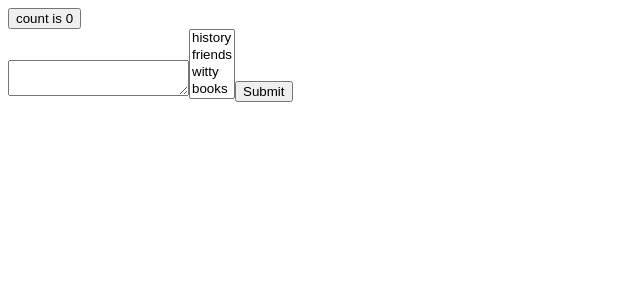
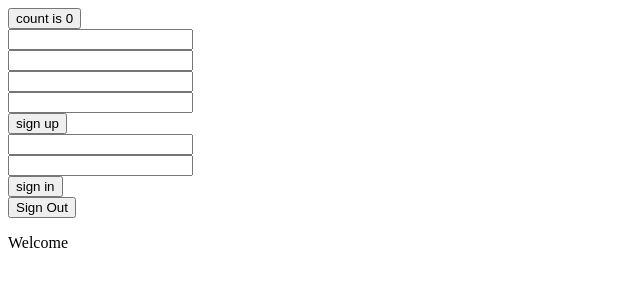
Before and after one commit to ekateryna-rodina/wordbook, a React (Create React App) app in the folder client/: page / in a window 1280 px wide. Shown: the top 300 px of the page, without its empty margins (0-640 px from the left). Built offline with nearby package versions, Linux system fonts and the light colour scheme; no server answers.

Commit message:
login functionality

```diff
--- a/client/package.json
+++ b/client/package.json
@@ -3,6 +3,7 @@
   "version": "0.1.0",
   "private": true,
   "dependencies": {
+    "@hookform/resolvers": "^2.8.3",
     "@reduxjs/toolkit": "^1.6.2",
     "@testing-library/jest-dom": "^5.11.4",
     "@testing-library/react": "^11.1.0",
@@ -14,10 +15,12 @@
     "@types/react-redux": "^7.1.20",
     "react": "^17.0.2",
     "react-dom": "^17.0.2",
+    "react-hook-form": "^7.20.2",
     "react-redux": "^7.2.6",
     "react-scripts": "4.0.3",
     "typescript": "^4.1.2",
-    "web-vitals": "^1.0.1"
+    "web-vitals": "^1.0.1",
+    "zod": "^3.11.6"
   },
   "scripts": {
     "start": "react-scripts start",
--- a/client/src/App.tsx
+++ b/client/src/App.tsx
@@ -1,6 +1,8 @@
 import React from 'react';
 import { useAppDispatch, useAppSelector } from './app/hooks';
-import { CreateRecord } from './components/CreateRecord';
+import { SignIn } from './components/SignIn';
+import { SignUp } from './components/SignUp';
+import { UserActions } from './components/UserActions';
 import { amountAdded, incremented } from './features/counter/counter-slice';
 
 function App() {
@@ -16,7 +18,10 @@ function App() {
   return (
     <div className="App">
       <button onClick={() => handleClickWithArgs(3)}>count is {count}</button>
-      <CreateRecord />
+      <SignUp />
+      <SignIn />
+      <UserActions />
+      {/* <CreateRecord /> */}
     </div>
   );
 }
--- a/client/src/components/SignIn/SignIn.tsx
+++ b/client/src/components/SignIn/SignIn.tsx
@@ -1,33 +1,44 @@
-import React, { useEffect, useState } from 'react';
+import { zodResolver } from '@hookform/resolvers/zod';
+import React, { useEffect } from 'react';
+import { useForm } from 'react-hook-form';
+import { object, string, TypeOf } from 'zod';
 import { useCreateSessionMutation } from '../../services/api';
 
+export const createSessionSchema = object({
+  email: string().nonempty({ message: 'Email is required' }),
+  password: string().nonempty({ message: 'Password is required' }),
+});
+
+export type CreateSessionSchema = TypeOf<typeof createSessionSchema>;
 const SignIn = () => {
-  const [email, setEmail] = useState<string>('');
-  const [password, setPassword] = useState<string>('');
+  const {
+    register,
+    formState: { errors },
+    handleSubmit,
+  } = useForm<CreateSessionSchema>({
+    resolver: zodResolver(createSessionSchema),
+  });
   const [signIn, { isLoading, data, error }] = useCreateSessionMutation();
-  const signInHandler = (e: React.FormEvent<HTMLFormElement>) => {
-    e.preventDefault();
-    signIn({ email, password });
+
+  const signInHandler = (values: CreateSessionSchema) => {
+    signIn(values);
   };
   useEffect(() => {
     console.log(isLoading, data, error);
   }, [data, error, isLoading]);
   return (
-    <form onSubmit={signInHandler}>
-      <input
-        type="email"
-        id="email"
-        value={email}
-        onChange={(e) => setEmail(e.target.value)}
-      />
-      <label htmlFor="email"></label>
-      <input
-        type="password"
-        id="password"
-        value={password}
-        onChange={(e) => setPassword(e.target.value)}
-      />
-      <label htmlFor="password"></label>
+    <form onSubmit={handleSubmit(signInHandler)}>
+      <span>{(error as any)?.message}</span>
+      <div className="form-item">
+        <label htmlFor="email"></label>
+        <input {...register('email')} type="email" id="email" />
+        <span>{errors.email?.message}</span>
+      </div>
+      <div className="form-item">
+        <label htmlFor="password"></label>
+        <input {...register('password')} type="password" id="password" />
+        <span>{errors.password?.message}</span>
+      </div>
       <input type="submit" value="sign in"></input>
     </form>
   );
--- a/client/src/components/SignUp/SignUp.tsx
+++ b/client/src/components/SignUp/SignUp.tsx
@@ -1,49 +1,70 @@
-import React, { useEffect, useState } from 'react';
+import { zodResolver } from '@hookform/resolvers/zod';
+import React from 'react';
+import { useForm } from 'react-hook-form';
+import { object, string, TypeOf } from 'zod';
 import { useCreateUserMutation } from '../../services/api';
 
+export const createUserSchema = object({
+  name: string().nonempty({ message: 'Name is required' }),
+  password: string()
+    .nonempty({ message: 'Password is required' })
+    .min(6, 'Pasword must be minimum 6 characters'),
+  passwordConfirmation: string().nonempty({
+    message: 'Password confirmation is required',
+  }),
+  email: string()
+    .nonempty({
+      message: 'Email is required',
+    })
+    .email('Email has a wrong format'),
+}).refine((data) => data.password === data.passwordConfirmation, {
+  message: 'Passwords do not match',
+  path: ['passwordConfirmation'],
+});
+
+export type CreateUserSchema = TypeOf<typeof createUserSchema>;
 const SignUp = () => {
-  const [name, setName] = useState<string>('');
-  const [email, setEmail] = useState<string>('');
-  const [password, setPassword] = useState<string>('');
-  const [passwordConfirmation, setPasswordConfirmation] = useState<string>('');
+  const {
+    register,
+    formState: { errors },
+    handleSubmit,
+  } = useForm<CreateUserSchema>({
+    resolver: zodResolver(createUserSchema),
+  });
   const [signUp, { isLoading, data, error }] = useCreateUserMutation();
-  const signUpHandler = (e: React.FormEvent<HTMLFormElement>) => {
-    e.preventDefault();
-    signUp({ name, email, password, passwordConfirmation });
+
+  const signUpHandler = (values: CreateUserSchema) => {
+    console.log(values);
+    signUp(values);
   };
-  useEffect(() => {
-    console.log(isLoading, data, error);
-  }, [data, error, isLoading]);
+
   return (
-    <form onSubmit={signUpHandler}>
-      <input
-        type="text"
-        id="name"
-        value={name}
-        onChange={(e) => setName(e.target.value)}
-      />
-      <label htmlFor="name"></label>
-      <input
-        type="email"
-        id="email"
-        value={email}
-        onChange={(e) => setEmail(e.target.value)}
-      />
-      <label htmlFor="email"></label>
-      <input
-        type="password"
-        id="password"
-        value={password}
-        onChange={(e) => setPassword(e.target.value)}
-      />
-      <label htmlFor="password"></label>
-      <input
-        type="password"
-        id="passwordConfirmation"
-        value={passwordConfirmation}
-        onChange={(e) => setPasswordConfirmation(e.target.value)}
-      />
-      <label htmlFor="passwordConfirmation"></label>
+    <form onSubmit={handleSubmit(signUpHandler)}>
+      <span>{(error as any)?.name}</span>
+      <div className="form-item">
+        <label htmlFor="name"></label>
+        <input {...register('name')} type="text" id="name" />
+        <span>{errors.name?.message}</span>
+      </div>
+      <div className="form-item">
+        <label htmlFor="email"></label>
+        <input {...register('email')} type="email" id="email" />
+        <span>{errors.email?.message}</span>
+      </div>
+      <div className="form-item">
+        <label htmlFor="password"></label>
+        <input {...register('password')} type="password" id="password" />
+        <span>{errors.password?.message}</span>
+      </div>
+      <div className="form-item">
+        <label htmlFor="passwordConfirmation"></label>
+        <input
+          {...register('passwordConfirmation')}
+          type="password"
+          id="passwordConfirmation"
+        />
+        <span>{errors.passwordConfirmation?.message}</span>
+      </div>
       <input type="submit" value="sign up"></input>
     </form>
   );
--- /dev/null
+++ b/client/src/components/UserActions/UserActions.tsx
@@ -0,0 +1,23 @@
+import React from 'react';
+import {
+  useClearSessionMutation,
+  useGetCurrentUserQuery,
+} from '../../services/api';
+
+const UserActions = () => {
+  const { data: user } = useGetCurrentUserQuery();
+  const [signOut] = useClearSessionMutation();
+  const signOutHandler = () => {
+    signOut();
+  };
+
+  return (
+    <>
+      <button onClick={signOutHandler}>Sign Out</button>
+      <p>{user?.name}</p>
+      <div>Welcome {user?.name}</div>
+    </>
+  );
+};
+
+export default UserActions;
--- /dev/null
+++ b/client/src/components/UserActions/index.ts
@@ -0,0 +1 @@
+export { default as UserActions } from './UserActions';
--- a/client/src/services/api.ts
+++ b/client/src/services/api.ts
@@ -1,28 +1,41 @@
 import { createApi, fetchBaseQuery } from '@reduxjs/toolkit/query/react';
+import { CreateSessionSchema } from '../components/SignIn/SignIn';
+import { CreateUserSchema } from '../components/SignUp/SignUp';
 import { Record } from '../types/record';
-import {
-  UserBaseInfo,
-  UserLoginInput,
-  UserSecure,
-  UserSignUpInput,
-} from '../types/user';
+import { UserBaseInfo, UserSecure } from '../types/user';
 export const wordBookApi = createApi({
   reducerPath: 'wordBookApi',
   baseQuery: fetchBaseQuery({ baseUrl: 'http://localhost:3000/api' }),
   tagTypes: ['Records'],
   endpoints: (builder) => ({
-    createUser: builder.mutation<UserBaseInfo, UserSignUpInput>({
+    createUser: builder.mutation<UserBaseInfo, CreateUserSchema>({
       query: (user) => ({
         url: 'users',
         method: 'POST',
         body: user,
+        credentials: 'include',
       }),
     }),
-    createSession: builder.mutation<UserSecure, UserLoginInput>({
+    getCurrentUser: builder.query<UserBaseInfo, void>({
+      query: (user) => ({
+        url: 'users/currentUser',
+        method: 'GET',
+        credentials: 'include',
+      }),
+    }),
+    createSession: builder.mutation<UserSecure, CreateSessionSchema>({
       query: (userCredentials) => ({
         url: 'sessions',
         method: 'POST',
         body: userCredentials,
+        credentials: 'include',
+      }),
+    }),
+    clearSession: builder.mutation<{ success: boolean }, void>({
+      query: () => ({
+        url: 'sessions',
+        method: 'DELETE',
+        credentials: 'include',
       }),
     }),
     createRecord: builder.mutation<Partial<Record>, Partial<Record>>({
@@ -30,6 +43,7 @@ export const wordBookApi = createApi({
         url: 'records',
         method: 'POST',
         body: record,
+        credentials: 'include',
       }),
       invalidatesTags: [{ type: 'Records', id: 'LIST' }],
     }),
@@ -38,6 +52,7 @@ export const wordBookApi = createApi({
       query: (id) => ({
         url: `records/${id}`,
         method: 'GET',
+        credentials: 'include',
         providesTags: (result: Partial<Record>, error: any, id: string) => [
           { type: 'Record', id },
         ],
@@ -48,6 +63,7 @@ export const wordBookApi = createApi({
       query: () => ({
         url: 'records',
         method: 'GET',
+        credentials: 'include',
         providesTags: (result: Partial<Record>[], error: any, id: string) =>
           result
             ? [
@@ -67,4 +83,6 @@ export const {
   useCreateRecordMutation,
   useGetRecordByIdQuery,
   useGetUserRecordsQuery,
+  useClearSessionMutation,
+  useGetCurrentUserQuery,
 } = wordBookApi;
--- a/client/src/types/user.ts
+++ b/client/src/types/user.ts
@@ -11,6 +11,7 @@ export type UserLoginInput = {
 };
 
 export type UserBaseInfo = {
+  id: string;
   email: string;
   name: string;
 };
```
Also changed, not shown: 2 other files (tests, documents, lock files or other folders).
